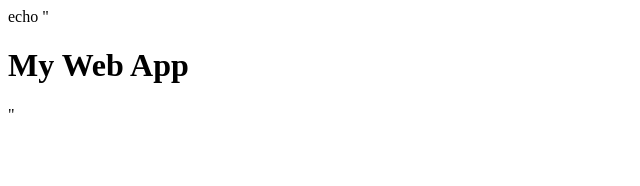
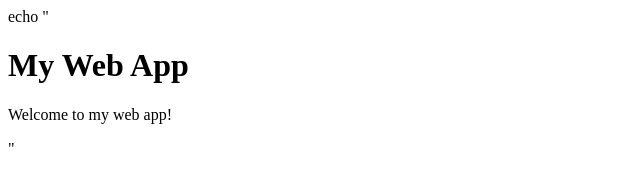
Before and after one commit to Ashapriyadarshini/my-web-app, a plain HTML site: page index.html in a window 1280 px wide. Shown: the whole page, without its empty margins (0-640 px from the left). Drawn offline with Linux system fonts and the light colour scheme.

Commit message:
Added welcome message to homepage

```diff
--- a/index.html
+++ b/index.html
@@ -1 +1 @@
-echo "<html><body><h1>My Web App</h1></body></html>"
+echo "<html><body><h1>My Web App</h1><p>Welcome to my web app!</p></body></html>"
```
